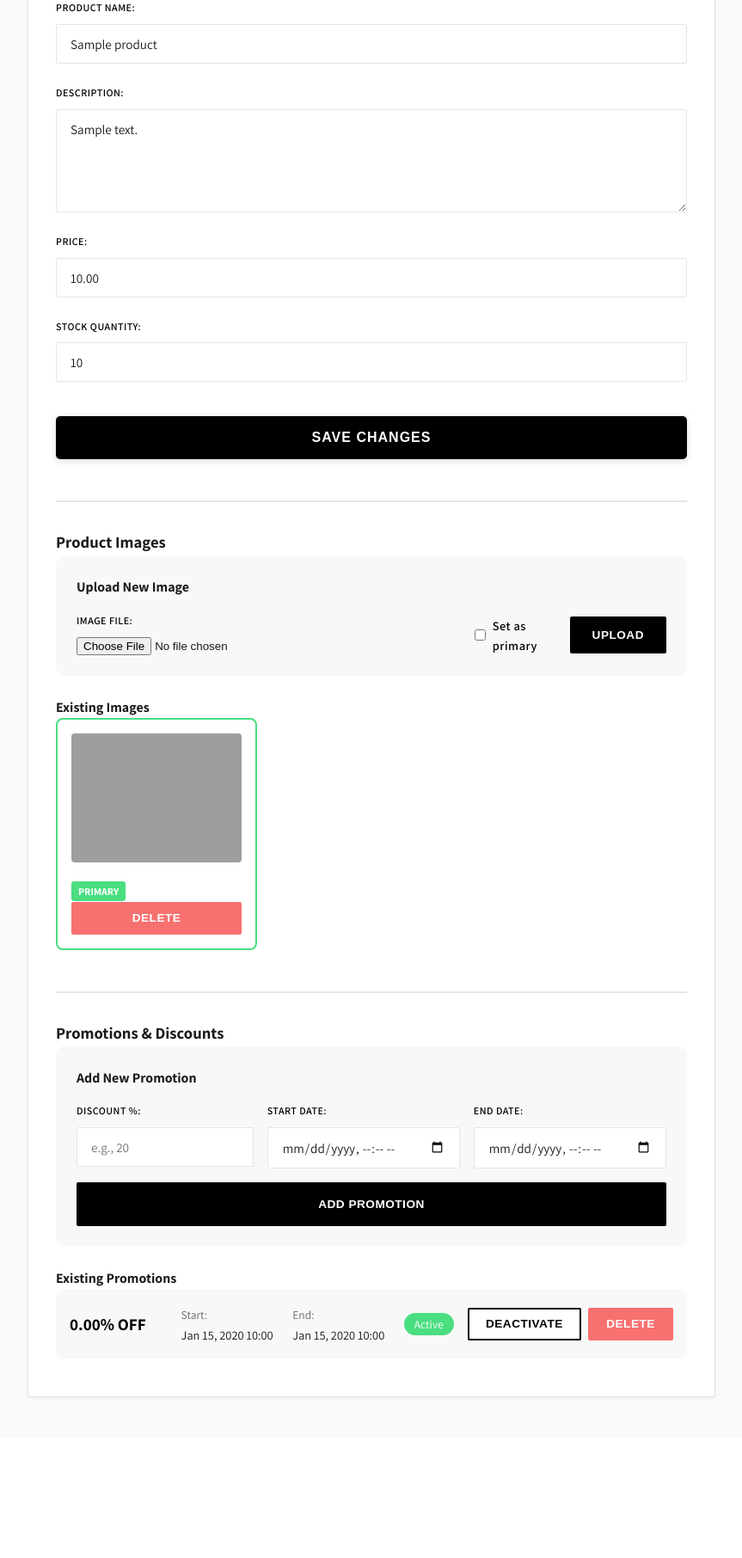
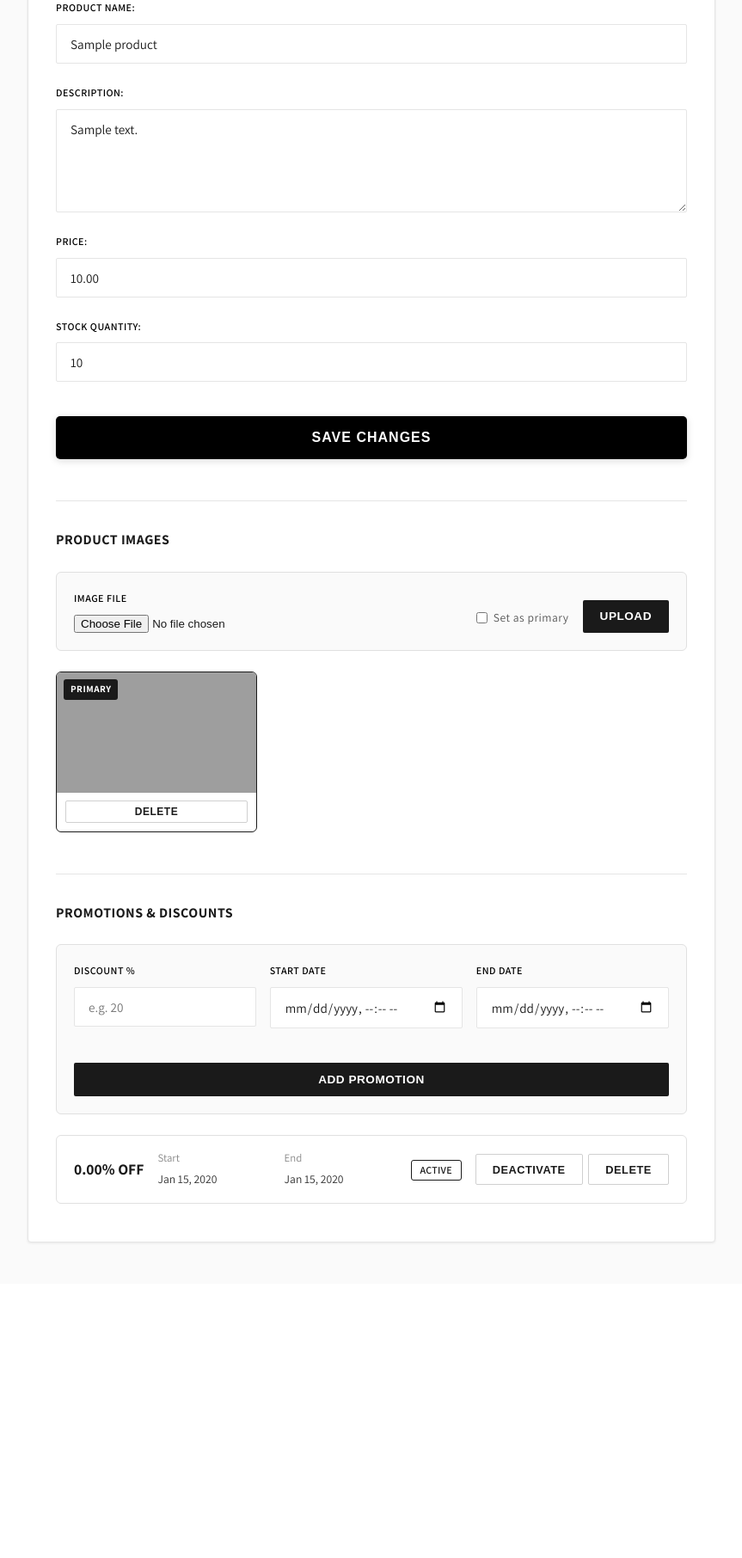
Before and after one commit to Discretc/vinyl-store, a Django app: template store/templates/store/edit_product.html in a window 1280 px wide. Shown: the part 316-2128 px from the top of the page at 86% size, without its empty margins (208-1071 px from the left). After the commit the page ends 1762 px from the top, so only its background shows below. Run offline with Django 5.2, Linux system fonts and the light colour scheme; the template is opened without the code that fills it: values that come from a table or form of the project are taken from there, others are empty; tables that the repository leaves empty hold one stand-in row (values such as "Sample post"); grey boxes are pictures that could not be loaded.

Commit message:
updates the buttons, layout

```diff
--- a/store/templates/store/edit_product.html
+++ b/store/templates/store/edit_product.html
@@ -30,108 +30,103 @@
     </form>
 
     <!-- Product Images Section -->
-    <div style="margin-top: 3rem; padding-top: 2rem; border-top: 2px solid var(--border-color);">
-        <h3>Product Images</h3>
+    <div style="margin-top: 3rem; padding-top: 2rem; border-top: 1px solid var(--border-color);">
+        <h3 style="font-size: 1rem; font-weight: 700; text-transform: uppercase; letter-spacing: 0.5px; margin-bottom: 1.5rem;">Product Images</h3>
 
         <!-- Upload New Image Form -->
-        <div style="background-color: var(--light-color); padding: 1.5rem; border-radius: 10px; margin-bottom: 1.5rem;">
-            <h4 style="margin-bottom: 1rem;">Upload New Image</h4>
-            <form id="upload-image-form" enctype="multipart/form-data" style="display: grid; grid-template-columns: 2fr 1fr; gap: 1rem; align-items: end;">
+        <form id="upload-image-form" enctype="multipart/form-data" style="display: flex; flex-direction: row; gap: 1rem; align-items: flex-end; padding: 1.25rem; border: 1px solid #e0e0e0; border-radius: 6px; margin-bottom: 1.5rem; background: #fafafa;">
             {% csrf_token %}
-                <div class="form-group" style="margin-bottom: 0;">
-                    <label for="image">Image File:</label>
+            <div class="form-group" style="flex: 1; margin-bottom: 0;">
+                <label for="image">Image File</label>
                 <input type="file" id="image" name="image" accept="image/*" required>
             </div>
-                <div style="display: flex; align-items: center; gap: 0.5rem;">
-                    <label style="display: flex; align-items: center; gap: 0.5rem; margin-bottom: 0; text-transform: none; font-size: 0.9rem;">
+            <label style="display: flex; flex-direction: row; align-items: center; gap: 0.4rem; margin-bottom: 0.4rem; text-transform: none; font-size: 0.85rem; color: #555; white-space: nowrap; font-weight: 400;">
                 <input type="checkbox" id="is_primary" name="is_primary">
                 Set as primary
             </label>
-                    <button type="submit" class="btn btn-primary">Upload</button>
-                </div>
+            <button type="submit" class="btn btn-small" style="background: #1a1a1a; color: #fff; border: none; height: 38px; padding: 0 1.25rem; white-space: nowrap; flex-shrink: 0;">Upload</button>
         </form>
-        </div>
 
         <!-- Existing Images -->
         {% if media %}
-            <h4>Existing Images</h4>
-            <div style="display: grid; grid-template-columns: repeat(auto-fill, minmax(200px, 1fr)); gap: 1rem; margin-bottom: 1.5rem;">
+            <div style="display: grid; grid-template-columns: repeat(auto-fill, minmax(180px, 1fr)); gap: 1rem;">
                 {% for img in media %}
-                    <div style="border: 2px solid {% if img.isPrimary %}#4ade80{% else %}var(--border-color){% endif %}; border-radius: 8px; padding: 1rem; background: white;">
-                        <img src="{{ img.mediaURL.url }}" alt="Product image" style="width: 100%; height: 150px; object-fit: cover; border-radius: 4px; margin-bottom: 0.75rem;">
+                    <div style="border: 1px solid {% if img.isPrimary %}#1a1a1a{% else %}#e0e0e0{% endif %}; border-radius: 6px; overflow: hidden; background: #fff;">
+                        <div style="position: relative;">
+                            <img src="{{ img.mediaURL.url }}" alt="Product image" style="width: 100%; height: 140px; object-fit: cover; display: block;">
                             {% if img.isPrimary %}
-                            <span style="background: #4ade80; color: white; padding: 0.25rem 0.5rem; border-radius: 3px; font-size: 0.75rem; font-weight: bold;">PRIMARY</span>
-                        {% else %}
-                            <button onclick="setPrimary({{ img.mediaID }})" class="btn btn-small btn-secondary" style="width: 100%; margin-bottom: 0.5rem;">Set as Primary</button>
+                                <span style="position: absolute; top: 0.5rem; left: 0.5rem; background: #1a1a1a; color: #fff; padding: 0.2rem 0.5rem; border-radius: 3px; font-size: 0.7rem; font-weight: 700; letter-spacing: 0.5px; text-transform: uppercase;">Primary</span>
                             {% endif %}
-                        <button onclick="deleteImage({{ img.mediaID }})" class="btn btn-small" style="width: 100%; background: var(--error-color); color: white;">Delete</button>
+                        </div>
+                        <div style="padding: 0.6rem; display: flex; gap: 0.4rem;">
+                            {% if not img.isPrimary %}
+                                <button onclick="setPrimary({{ img.mediaID }})" class="btn btn-small" style="flex: 1; background: #fff; color: #1a1a1a; border: 1px solid #d0d0d0; font-size: 0.75rem; padding: 0.3rem 0;">Set Primary</button>
+                            {% endif %}
+                            <button onclick="deleteImage({{ img.mediaID }})" class="btn btn-small" style="flex: 1; background: #fff; color: #1a1a1a; border: 1px solid #d0d0d0; font-size: 0.75rem; padding: 0.3rem 0;">Delete</button>
+                        </div>
                     </div>
                 {% endfor %}
             </div>
         {% else %}
-            <p style="text-align: center; color: #999; padding: 2rem;">No images yet. Upload one above!</p>
+            <p style="text-align: center; color: #aaa; padding: 2rem; border: 1px dashed #ddd; border-radius: 6px; font-size: 0.9rem;">No images yet. Upload one above.</p>
         {% endif %}
     </div>
 
     <!-- Promotions Section -->
-    <div style="margin-top: 3rem; padding-top: 2rem; border-top: 2px solid var(--border-color);">
-        <h3>Promotions & Discounts</h3>
+    <div style="margin-top: 3rem; padding-top: 2rem; border-top: 1px solid var(--border-color);">
+        <h3 style="font-size: 1rem; font-weight: 700; text-transform: uppercase; letter-spacing: 0.5px; margin-bottom: 1.5rem;">Promotions & Discounts</h3>
 
         <!-- Add Promotion Form -->
-        <div style="background-color: var(--light-color); padding: 1.5rem; border-radius: 10px; margin-bottom: 1.5rem;">
-            <h4 style="margin-bottom: 1rem;">Add New Promotion</h4>
-            <form id="add-promotion-form" style="display: grid; grid-template-columns: 1fr 1fr 1fr; gap: 1rem;">
+        <form id="add-promotion-form" style="padding: 1.25rem; border: 1px solid #e0e0e0; border-radius: 6px; margin-bottom: 1.5rem; background: #fafafa;">
             {% csrf_token %}
+            <div style="display: grid; grid-template-columns: 1fr 1fr 1fr; gap: 1rem; margin-bottom: 1rem;">
                 <div class="form-group" style="margin-bottom: 0;">
-                    <label for="discount_rate">Discount %:</label>
-                    <input type="number" id="discount_rate" name="discount_rate" min="1" max="100" step="0.01" placeholder="e.g., 20" required>
+                    <label for="discount_rate">Discount %</label>
+                    <input type="number" id="discount_rate" name="discount_rate" min="1" max="100" step="0.01" placeholder="e.g. 20" required>
                 </div>
                 <div class="form-group" style="margin-bottom: 0;">
-                    <label for="start_date">Start Date:</label>
+                    <label for="start_date">Start Date</label>
                     <input type="datetime-local" id="start_date" name="start_date" required>
                 </div>
                 <div class="form-group" style="margin-bottom: 0;">
-                    <label for="end_date">End Date:</label>
+                    <label for="end_date">End Date</label>
                     <input type="datetime-local" id="end_date" name="end_date" required>
                 </div>
-                <button type="submit" class="btn btn-primary" style="grid-column: 1 / -1; padding: 1rem; white-space: nowrap;">Add Promotion</button>
+            </div>
+            <button type="submit" class="btn" style="width: 100%; background: #1a1a1a; color: #fff; border: none; padding: 0.75rem;">Add Promotion</button>
         </form>
-        </div>
 
         <!-- Existing Promotions -->
         <div id="promotions-list">
             {% if promotions %}
-                <h4>Existing Promotions</h4>
                 {% for promo in promotions %}
-                    <div class="promotion-item" data-promo-id="{{ promo.promotionID }}" style="display: grid; grid-template-columns: 1fr 1fr 1fr auto auto; gap: 1rem; padding: 1rem; background-color: var(--light-color); border-radius: 8px; margin-bottom: 0.75rem; align-items: center;">
-                        <div>
-                            <strong style="color: var(--accent-color); font-size: 1.2rem;">{{ promo.discountRate }}% OFF</strong>
+                    <div class="promotion-item" data-promo-id="{{ promo.promotionID }}" style="display: flex; align-items: center; gap: 1rem; padding: 1rem 1.25rem; border: 1px solid #e0e0e0; border-radius: 6px; margin-bottom: 0.75rem; background: #fff;">
+                        <div style="min-width: 80px;">
+                            <span style="font-size: 1.1rem; font-weight: 700; color: #1a1a1a;">{{ promo.discountRate }}% OFF</span>
+                        </div>
+                        <div style="flex: 1; display: grid; grid-template-columns: 1fr 1fr; gap: 0.25rem 1rem;">
+                            <div style="font-size: 0.8rem; color: #888;">Start</div>
+                            <div style="font-size: 0.8rem; color: #888;">End</div>
+                            <div style="font-size: 0.85rem; color: #333;">{{ promo.startDate|date:"M d, Y" }}</div>
+                            <div style="font-size: 0.85rem; color: #333;">{{ promo.endDate|date:"M d, Y" }}</div>
                         </div>
                         <div>
-                            <span style="color: #666; font-size: 0.85rem;">Start:</span>
-                            <div style="font-size: 0.9rem;">{{ promo.startDate|date:"M d, Y H:i" }}</div>
-                        </div>
-                        <div>
-                            <span style="color: #666; font-size: 0.85rem;">End:</span>
-                            <div style="font-size: 0.9rem;">{{ promo.endDate|date:"M d, Y H:i" }}</div>
-                        </div>
-                        <div>
-                            <span class="status-badge" style="padding: 0.25rem 0.75rem; border-radius: 20px; font-size: 0.85rem; background-color: {% if promo.status == 'active' %}var(--success-color){% elif promo.status == 'expired' %}var(--error-color){% else %}var(--warning-color){% endif %}; color: white;">
+                            <span style="padding: 0.2rem 0.6rem; border-radius: 3px; font-size: 0.75rem; font-weight: 600; text-transform: uppercase; letter-spacing: 0.3px; border: 1px solid {% if promo.status == 'active' %}#1a1a1a{% else %}#c0c0c0{% endif %}; color: {% if promo.status == 'active' %}#1a1a1a{% else %}#999{% endif %}; background: #fff;">
                                 {{ promo.status|title }}
                             </span>
                         </div>
-                        <div style="display: flex; gap: 0.5rem;">
+                        <div style="display: flex; gap: 0.4rem; flex-shrink: 0;">
                             {% if promo.status != 'expired' %}
-                                <button onclick="togglePromoStatus({{ promo.promotionID }})" class="btn btn-small btn-secondary">
+                                <button onclick="togglePromoStatus({{ promo.promotionID }})" class="btn btn-small" style="background: #fff; color: #1a1a1a; border: 1px solid #d0d0d0; font-size: 0.8rem;">
                                     {% if promo.status == 'active' %}Deactivate{% else %}Activate{% endif %}
                                 </button>
                             {% endif %}
-                            <button onclick="deletePromotion({{ promo.promotionID }})" class="btn btn-small" style="background-color: var(--error-color); color: white;">Delete</button>
+                            <button onclick="deletePromotion({{ promo.promotionID }})" class="btn btn-small" style="background: #fff; color: #1a1a1a; border: 1px solid #d0d0d0; font-size: 0.8rem;">Delete</button>
                         </div>
                     </div>
                 {% endfor %}
             {% else %}
-                <p style="text-align: center; color: #999; padding: 2rem;">No promotions yet. Add one above to attract customers!</p>
+                <p style="text-align: center; color: #aaa; padding: 2rem; border: 1px dashed #ddd; border-radius: 6px; font-size: 0.9rem;">No promotions yet. Add one above.</p>
             {% endif %}
         </div>
     </div>
```
Also changed, not shown: store/templates/store/vendor_dashboard.html (+16 -5 lines). Lines whose indentation alone changed are shown as unchanged.
